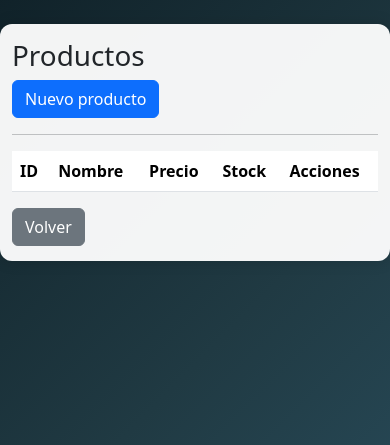
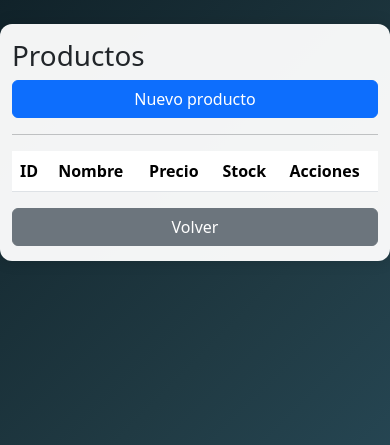
Before and after one commit to marisoltorres99/GestionStock, a Flask app: page /productos in a window 390 px wide. Shown: the part 56-501 px from the top of the page. Run offline with Flask 3, Linux system fonts and the light colour scheme; data that the repository does not hold is empty.

Commit message:
botones responsivos

```diff
--- a/templates/pagos/form.html
+++ b/templates/pagos/form.html
@@ -29,7 +29,7 @@
 
     <br>
 
-    <button class="btn btn-primary" type="submit">
+    <button class="btn btn-primary btn-responsive" type="submit">
         Guardar Pago
     </button>
 
@@ -37,6 +37,6 @@
 
 <br>
 
-<a class="btn btn-primary" href="/pagos">Ver pagos</a>
+<a class="btn btn-primary btn-responsive" href="/pagos">Ver pagos</a>
 
 {% endblock %}
--- a/templates/pagos/index.html
+++ b/templates/pagos/index.html
@@ -4,7 +4,7 @@
 
 <h1>Pagos</h1>
 
-<a class="btn btn-primary" href="/pagos/crear">Registrar pago</a>
+<a class="btn btn-primary btn-responsive" href="/pagos/crear">Registrar pago</a>
 
 <hr>
 
--- a/templates/productos/form.html
+++ b/templates/productos/form.html
@@ -30,7 +30,7 @@
 
     <br>
 
-    <button class="btn btn-primary" type="submit">
+    <button class="btn btn-primary btn-responsive" type="submit">
         {% if producto %}
             Actualizar
         {% else %}
@@ -42,6 +42,6 @@
 
 <br>
 
-<a class="btn btn-secondary" href="/productos">Volver</a>
+<a class="btn btn-secondary btn-responsive" href="/productos">Volver</a>
 
 {% endblock %}
--- a/templates/productos/index.html
+++ b/templates/productos/index.html
@@ -4,7 +4,7 @@
 
 <h1>Productos</h1>
 
-<a class="btn btn-primary" href="/productos/crear">Nuevo producto</a>
+<a class="btn btn-primary btn-responsive" href="/productos/crear">Nuevo producto</a>
 
 <hr>
 
@@ -27,9 +27,9 @@
                 <td>{{ p.precio }}</td>
                 <td>{{ p.stock }}</td>
                 <td>
-                    <a class="btn btn-warning" href="/productos/editar/{{ p.id }}">Editar</a>
+                    <a class="btn btn-warning btn-responsive" href="/productos/editar/{{ p.id }}">Editar</a>
                     <form action="/productos/eliminar/{{ p.id }}" method="POST" style="display:inline;">
-                        <button class="btn btn-danger" type="submit">Eliminar</button>
+                        <button class="btn btn-danger btn-responsive" type="submit">Eliminar</button>
                     </form>
                 </td>
             </tr>
@@ -38,6 +38,6 @@
     </table>
 </div>
 
-<a class="btn btn-secondary" href="/">Volver</a>
+<a class="btn btn-secondary btn-responsive" href="/">Volver</a>
 
 {% endblock %}
--- a/templates/ventas/detalle.html
+++ b/templates/ventas/detalle.html
@@ -42,6 +42,6 @@
 
 <h3>Total: {{ venta.total }}</h3>
 
-<a class="btn btn-secondary" href="/ventas">Volver</a>
+<a class="btn btn-secondary btn-responsive" href="/ventas">Volver</a>
 
 {% endblock %}
--- a/templates/ventas/form.html
+++ b/templates/ventas/form.html
@@ -53,7 +53,7 @@
         <option value="fiado">Fiado</option>
     </select>
     <br>
-    <button class="btn btn-primary" type="submit">Guardar venta</button>
+    <button class="btn btn-primary btn-responsive" type="submit">Guardar venta</button>
 
 </form>
 
--- a/templates/ventas/index.html
+++ b/templates/ventas/index.html
@@ -4,7 +4,7 @@
 
 <h1>Ventas</h1>
 
-<a class="btn btn-primary" href="/ventas/crear">Nueva venta</a>
+<a class="btn btn-primary btn-responsive" href="/ventas/crear">Nueva venta</a>
 
 <hr>
 
@@ -36,13 +36,13 @@
             <td>{{ v.total }}</td>
 
             <td>
-                <a class="btn btn-primary" href="/ventas/{{ v.id }}">Ver detalle</a>
+                <a class="btn btn-primary btn-responsive" href="/ventas/{{ v.id }}">Ver detalle</a>
             </td>
         </tr>
         {% endfor %}
     </table>
 </div>
 
-<a class="btn btn-secondary" href="/">Volver</a>
+<a class="btn btn-secondary btn-responsive" href="/">Volver</a>
 
 {% endblock %}
```
